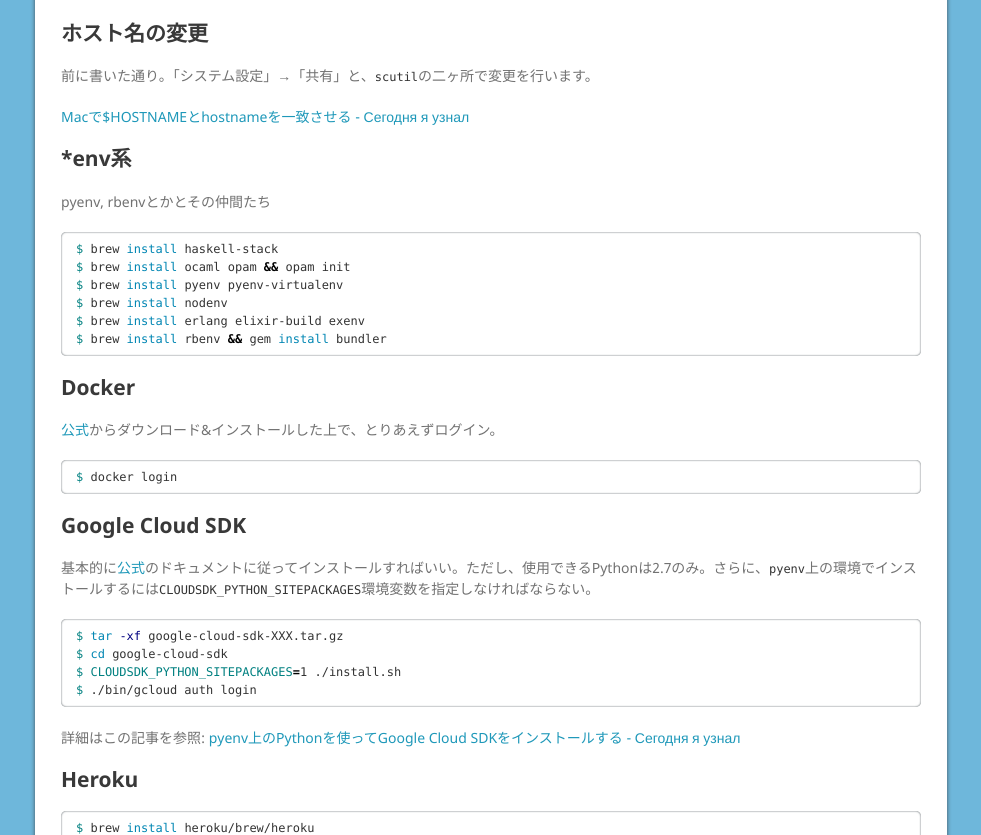
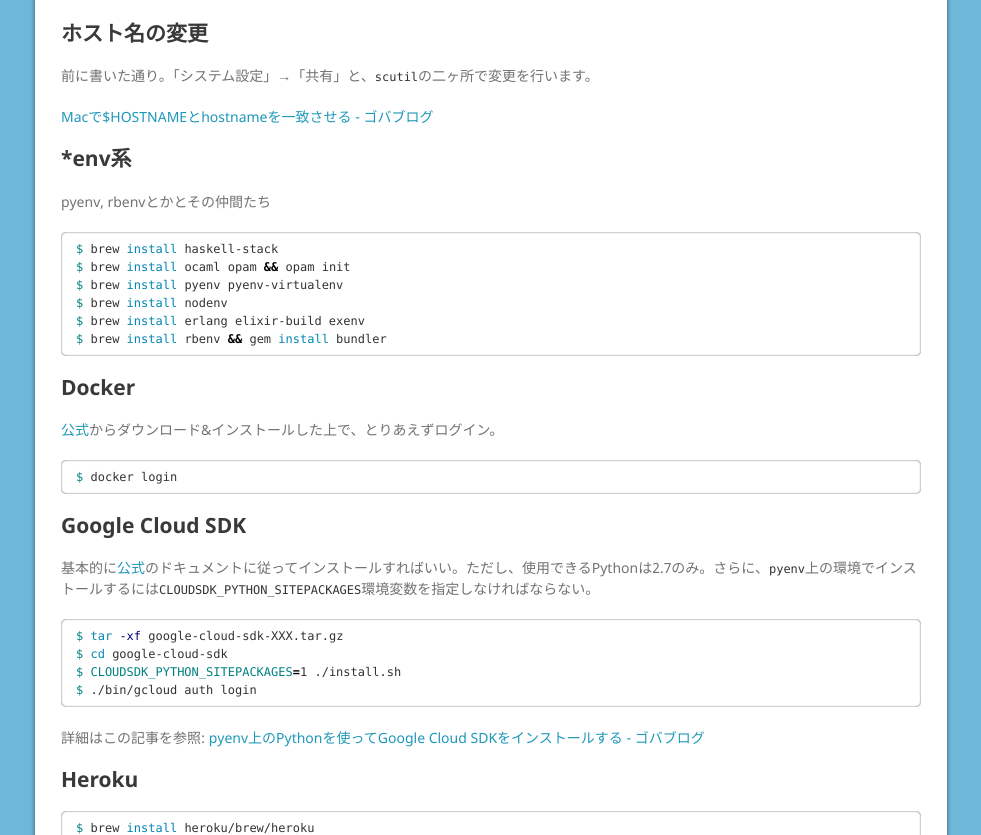
Before and after one commit to genkami/genkami.github.io, a Jekyll site: the page built from _posts/2018-03-13-01-macbook-best-apps-2018.md, in a window 1280 px wide and 1400 px high, scrolled down 8111 px. Shown: the part 153-988 px from the top of the window, without its empty margins (149-1130 px from the left). Built offline with Jekyll 4.4.1, drawn with Linux system fonts in a browser that asks for light colours; comment, search, counter and statistics services are not loaded.

Commit message:
update blog name

````diff
--- a/_config.yml
+++ b/_config.yml
@@ -4,7 +4,7 @@
   input: GFM
   highlighter: rouge
 
-title: Сегодня я узнал
+title: ゴバブログ
 
 twitter:
   user: cloudear8
@@ -20,7 +20,7 @@
   - jekyll-feed
 
 # rss
-name: Сегодня я узнал
+name: ゴバブログ
 description: プログラミング関係のメモ等
 url: https://genkami.github.io
 
--- a/_posts/2018-03-13-01-macbook-best-apps-2018.md
+++ b/_posts/2018-03-13-01-macbook-best-apps-2018.md
@@ -427,7 +427,7 @@
 ## ホスト名の変更
 前に書いた通り。「システム設定」→「共有」と、`scutil`の二ヶ所で変更を行います。
 
-[Macで$HOSTNAMEとhostnameを一致させる - Сегодня я узнал](https://genkami.github.io/2017/06/23/03-mac-host-name.html)
+[Macで$HOSTNAMEとhostnameを一致させる - ゴバブログ](https://genkami.github.io/2017/06/23/03-mac-host-name.html)
 
 ## *env系
 pyenv, rbenvとかとその仲間たち
@@ -458,7 +458,7 @@
 $ ./bin/gcloud auth login
 ```
 
-詳細はこの記事を参照: [pyenv上のPythonを使ってGoogle Cloud SDKをインストールする - Сегодня я узнал](https://genkami.github.io/2017/06/25/01-gcloud.html)
+詳細はこの記事を参照: [pyenv上のPythonを使ってGoogle Cloud SDKをインストールする - ゴバブログ](https://genkami.github.io/2017/06/25/01-gcloud.html)
 
 ## Heroku
 
````
